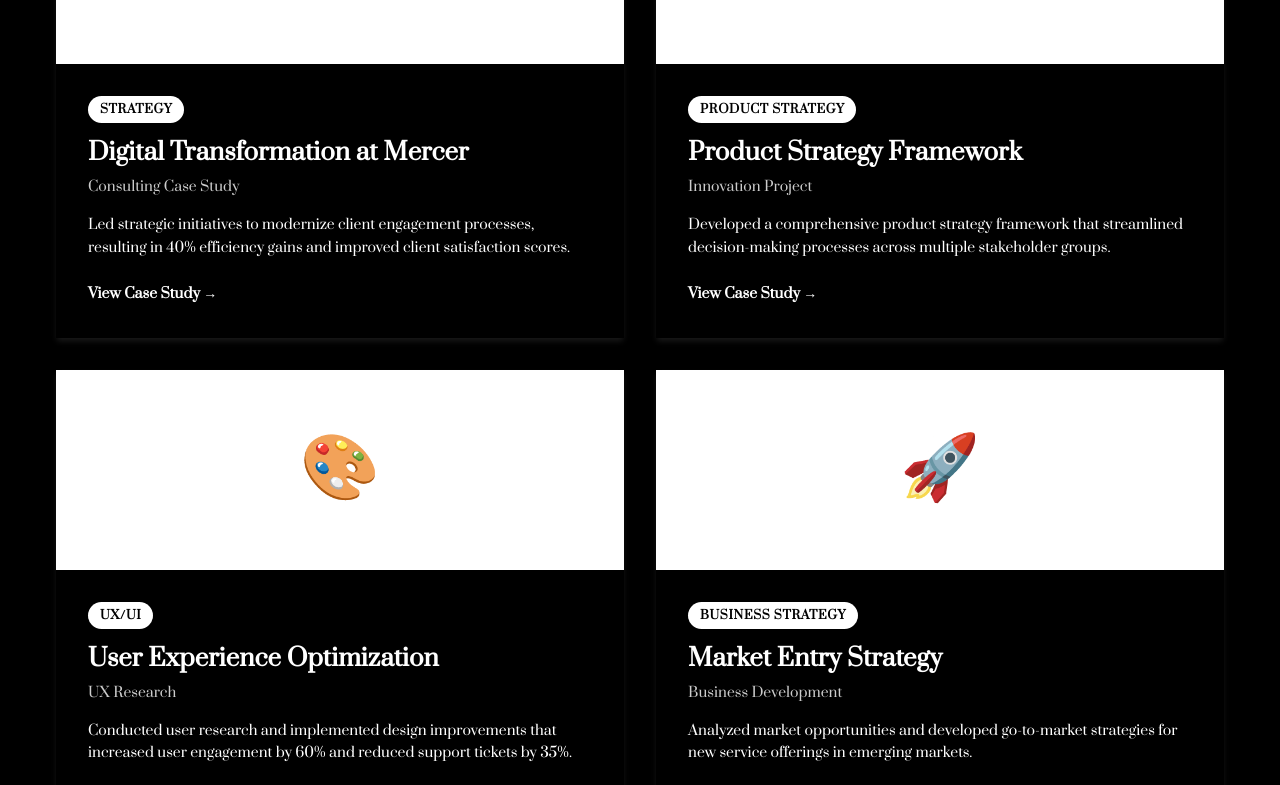
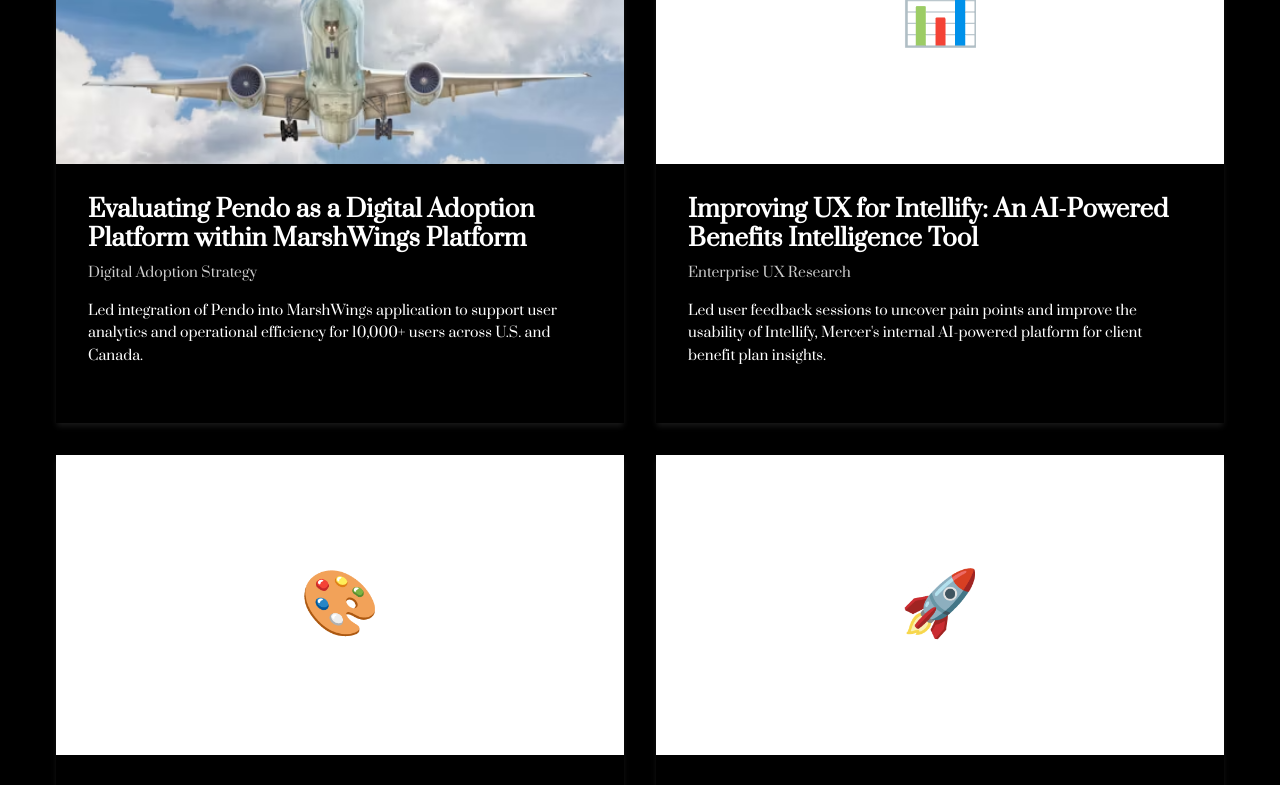
Before and after one commit to stephmartinezhamilton/first-sight, a React (Create React App) app: page /case-studies in a window 1280 px wide. Shown: the part 1160-1945 px from the top of the page. Built offline with nearby package versions, Linux system fonts and the light colour scheme.

Commit message:
Enhance case studies: larger images (300px), remove 'View Case Study' links, add airplane.png for Pendo case

```diff
--- a/src/pages/CaseStudies.css
+++ b/src/pages/CaseStudies.css
@@ -102,7 +102,7 @@
 }
 
 .case-study-image {
-  height: 200px;
+  height: 300px;
   background: var(--primary-color);
   display: flex;
   align-items: center;
--- a/src/pages/CaseStudies.tsx
+++ b/src/pages/CaseStudies.tsx
@@ -6,34 +6,34 @@
   const caseStudies = [
     {
       id: 1,
-      title: "Digital Transformation at Mercer",
-      subtitle: "Consulting Case Study",
-      description: "Led strategic initiatives to modernize client engagement processes, resulting in 40% efficiency gains and improved client satisfaction scores.",
-      category: "Strategy",
-      image: "🏢"
+      title: "Evaluating Pendo as a Digital Adoption Platform within MarshWings Platform",
+      subtitle: "Digital Adoption Strategy",
+      description: "Led integration of Pendo into MarshWings application to support user analytics and operational efficiency for 10,000+ users across U.S. and Canada.",
+      category: "Data Analytics Strategy",
+      image: "/airplane.png"
     },
     {
       id: 2,
-      title: "Product Strategy Framework",
-      subtitle: "Innovation Project",
-      description: "Developed a comprehensive product strategy framework that streamlined decision-making processes across multiple stakeholder groups.",
-      category: "Product Strategy",
+      title: "Improving UX for Intellify: An AI-Powered Benefits Intelligence Tool",
+      subtitle: "Enterprise UX Research",
+      description: "Led user feedback sessions to uncover pain points and improve the usability of Intellify, Mercer's internal AI-powered platform for client benefit plan insights.",
+      category: "User Research",
       image: "📊"
     },
     {
       id: 3,
-      title: "User Experience Optimization",
-      subtitle: "UX Research",
-      description: "Conducted user research and implemented design improvements that increased user engagement by 60% and reduced support tickets by 35%.",
-      category: "UX/UI",
+      title: "The Prelude: 0 to 1 Product Development",
+      subtitle: "Product Management",
+      description: "Contributed to The Prelude's 0-to-1 product launch by defining key app requirements, building analytics infrastructure, and facilitating user testing to shape a luxury mobile experience.",
+      category: "Mobile App Strategy",
       image: "🎨"
     },
     {
       id: 4,
-      title: "Market Entry Strategy",
-      subtitle: "Business Development",
-      description: "Analyzed market opportunities and developed go-to-market strategies for new service offerings in emerging markets.",
-      category: "Business Strategy",
+      title: "Automation & Data Efficiency for Mercer's MHA Team",
+      subtitle: "VBA Scripting & Access Database Optimazation",
+      description: "Developed VBA scripts to automate data extraction from Access databases, improving PPT generation efficiency by 30% for Mercer's MHA team.",
+      category: "Data Ops & Efficiency",
       image: "🚀"
     }
   ];
@@ -87,16 +87,20 @@
                 onClick={() => handleCaseStudyClick(study.id)}
               >
                 <div className="case-study-image">
-                  <span>{study.image}</span>
+                  {study.image.startsWith('/') ? (
+                    <img src={study.image} alt={study.title} style={{ width: '100%', height: '100%', objectFit: 'cover' }} />
+                  ) : (
+                    <span>{study.image}</span>
+                  )}
                 </div>
                 <div className="case-study-content">
-                  <div className="case-study-category">{study.category}</div>
+                  {/* <div className="case-study-category">{study.category}</div> */}
                   <h3 className="case-study-title">{study.title}</h3>
                   <p className="case-study-subtitle">{study.subtitle}</p>
                   <p className="case-study-description">{study.description}</p>
-                  <div className="case-study-link">
+                  {/* <div className="case-study-link">
                     <span>View Case Study →</span>
-                  </div>
+                  </div> */}
                 </div>
               </div>
             ))}
```
Also changed, not shown: public/airplane.png (added).
